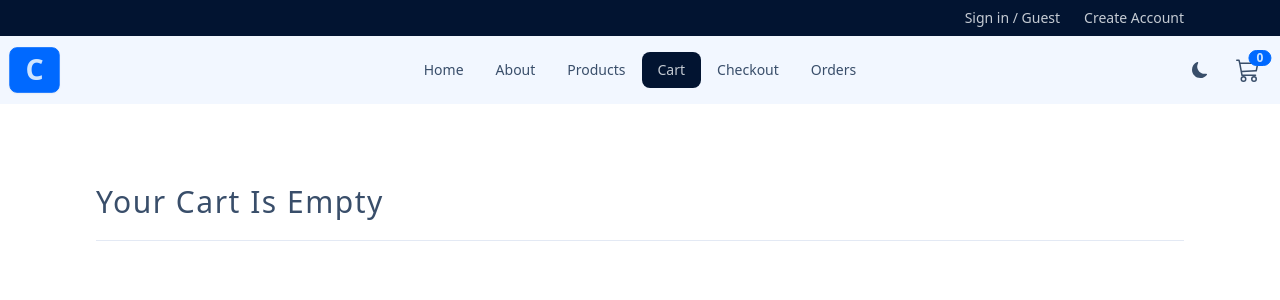
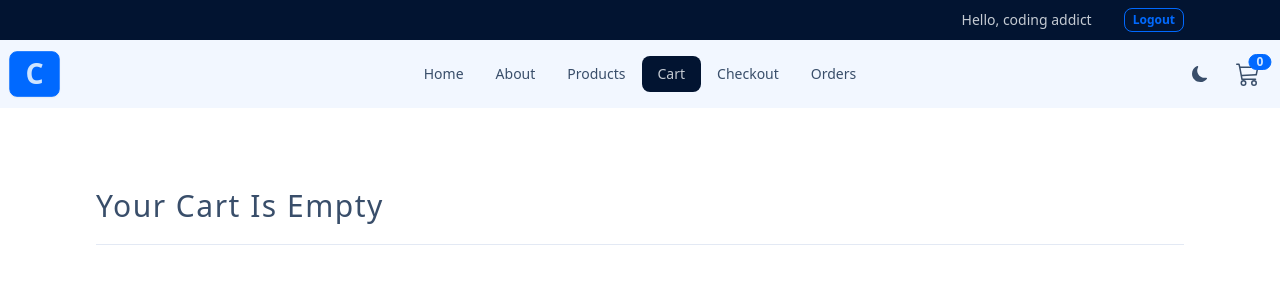
Before and after one commit to omermj/wood-studio, a React (Vite) app: page /cart in a window 1280 px wide. Shown: the top 300 px of the page. Built offline with nearby package versions, Linux system fonts and the light colour scheme; the HTML template or start-up script is replaced by a standard one.

Commit message:
enhanced header to display content based on login

```diff
--- a/src/components/Header.jsx
+++ b/src/components/Header.jsx
@@ -1,20 +1,47 @@
 import { Link } from "react-router-dom";
+import { useSelector, useDispatch } from "react-redux";
+import { useNavigate } from "react-router-dom";
+import { clearCart } from "../features/cart/cartSlice";
+import { logoutUser } from "../features/user/userSlice";
 
 const Header = () => {
+  const navigate = useNavigate();
+  const dispatch = useDispatch();
+  const user = useSelector((state) => state.userState.user);
+
+  const handleLogout = () => {
+    navigate("/");
+    dispatch(clearCart());
+    dispatch(logoutUser());
+  };
+
   return (
     <header className="bg-neutral py-2 text-neutral-content">
       <div className="align-element flex justify-center sm:justify-end">
+        {user ? (
+          <div className="flex gap-x-2 sm:gap-x-8 items-center">
+            <p className="text-xs sm:text-sm">Hello, {user.username}</p>
+            <button
+              className="btn btn-xs btn-outline btn-primary"
+              onClick={handleLogout}
+            >
+              Logout
+            </button>
+          </div>
+        ) : (
+          <div className="flex gap-x-6 justify-center items-center">
+            <Link to="/login" className="link link-hover text-xs sm:text-sm">
+              Sign in / Guest
+            </Link>
+            <Link to="/register" className="link link-hover text-xs sm:text-sm">
+              Create Account
+            </Link>
+          </div>
+        )}
+
         {/* USER */}
 
         {/* LINKS */}
-        <div className="flex gap-x-6 justify-center items-center">
-          <Link to="/login" className="link link-hover text-xs sm:text-sm">
-            Sign in / Guest
-          </Link>
-          <Link to="/register" className="link link-hover text-xs sm:text-sm">
-            Create Account
-          </Link>
-        </div>
       </div>
     </header>
   );
--- a/src/components/NavLinks.jsx
+++ b/src/components/NavLinks.jsx
@@ -7,13 +7,17 @@
   { id: 6, url: "orders", text: "orders" },
 ];
 
+import { useSelector } from "react-redux";
 import { NavLink } from "react-router-dom";
 
 const NavLinks = () => {
+  const user = useSelector((state) => state.userState.user);
+
   return (
     <>
       {links.map((link) => {
         const { id, url, text } = link;
+        if ((url === "checkout" || url === "orders") && !user) return null;
         return (
           <li key={id}>
             <NavLink className="capitalize" to={url}>
--- a/src/features/user/userSlice.js
+++ b/src/features/user/userSlice.js
@@ -27,7 +27,9 @@
       console.log("login");
     },
     logoutUser: (state) => {
-      console.log("logout");
+      state.user = null;
+      localStorage.removeItem("user");
+      toast.success("Logged out successfully");
     },
     toggleTheme: (state) => {
       const { dracula, winter } = themes;
--- a/src/pages/Cart.jsx
+++ b/src/pages/Cart.jsx
@@ -3,8 +3,7 @@
 import { Link } from "react-router-dom";
 
 const Cart = () => {
-  // temp
-  const user = null;
+  const user = useSelector((state) => state.userState.user);
   const numItemsInCart = useSelector((state) => state.cartState.numItemsInCart);
 
   if (numItemsInCart === 0) {
```
